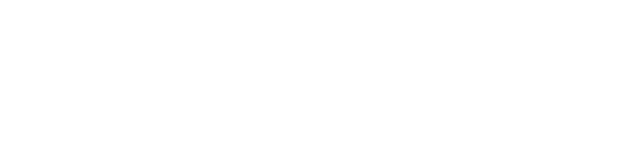
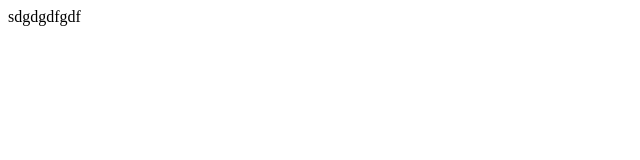
Before and after one commit to guillerdev97/basic-exercises-javascript, a plain HTML site: page new-exercise/index.html in a window 1280 px wide. Shown: the whole page, without its empty margins (0-640 px from the left). Drawn offline with Linux system fonts and the light colour scheme.

Commit message:
i am guillerdev97

```diff
--- a/new-exercise/index.html
+++ b/new-exercise/index.html
@@ -7,6 +7,6 @@
     <title>Document</title>
 </head>
 <body>
-
+    sdgdgdfgdf
 </body>
 </html>
```
